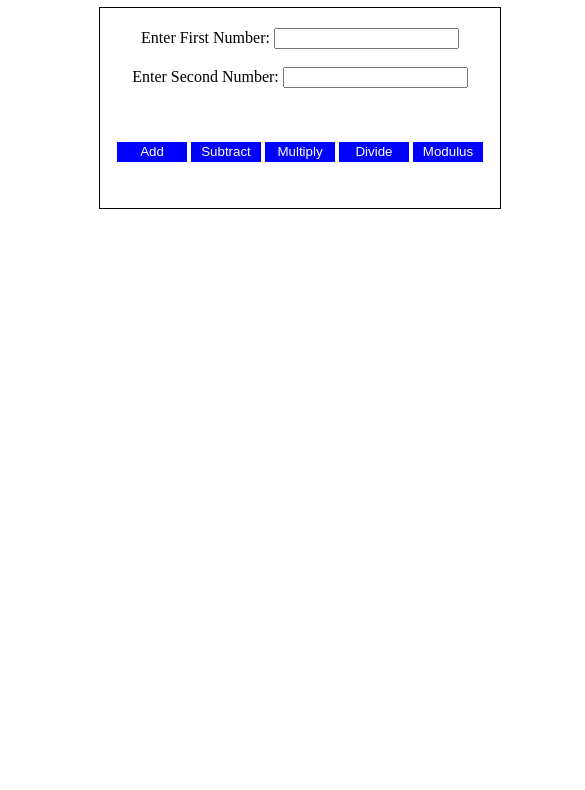
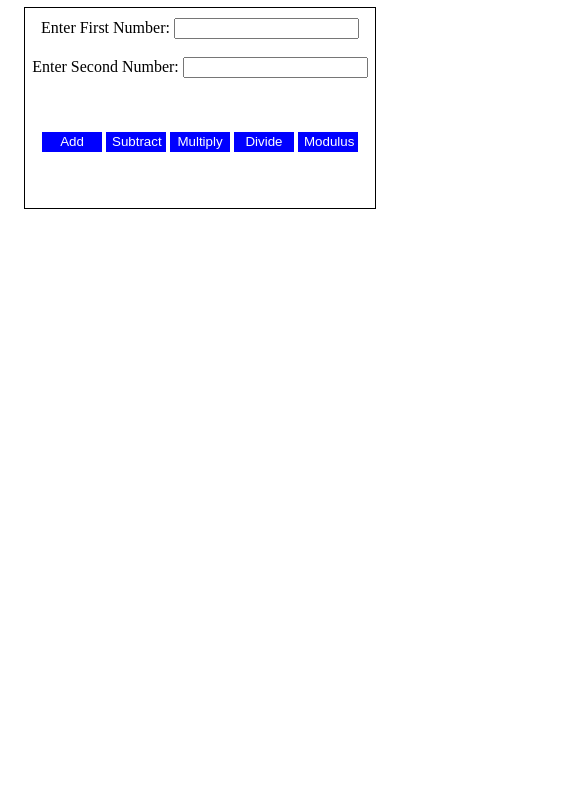
Before and after one commit to fiddyhamma/Calculator2, a plain HTML site: page index.html in a window 390 px wide. Shown: the part 73-863 px from the top of the page, 585 px wide, since content can reach past the window. Drawn offline with Linux system fonts and the light colour scheme.

Commit message:
Made smaller devices responsive

```diff
--- a/style.css
+++ b/style.css
@@ -28,23 +28,24 @@ button:hover{
 @media only screen and (max-width:800px){
     body{
         margin: auto;
-        width: 600px;
+        width: 400px;
         height: 100vh;
     }
     .main{
         margin: auto;
-        width: 400px;
+        width: 350px;
         height: 200px;
         border: 0.5px solid black;
     }
     button{
-        width: 70px;
+        width: 60px;
         height: 20px;
         border: 5px;
         background-color: blue;
         color: white;
     }
     .container{
-        margin-top: 20px;
+        margin-top: 10px;
+        justify-content: space-around;
     }
 }
```
